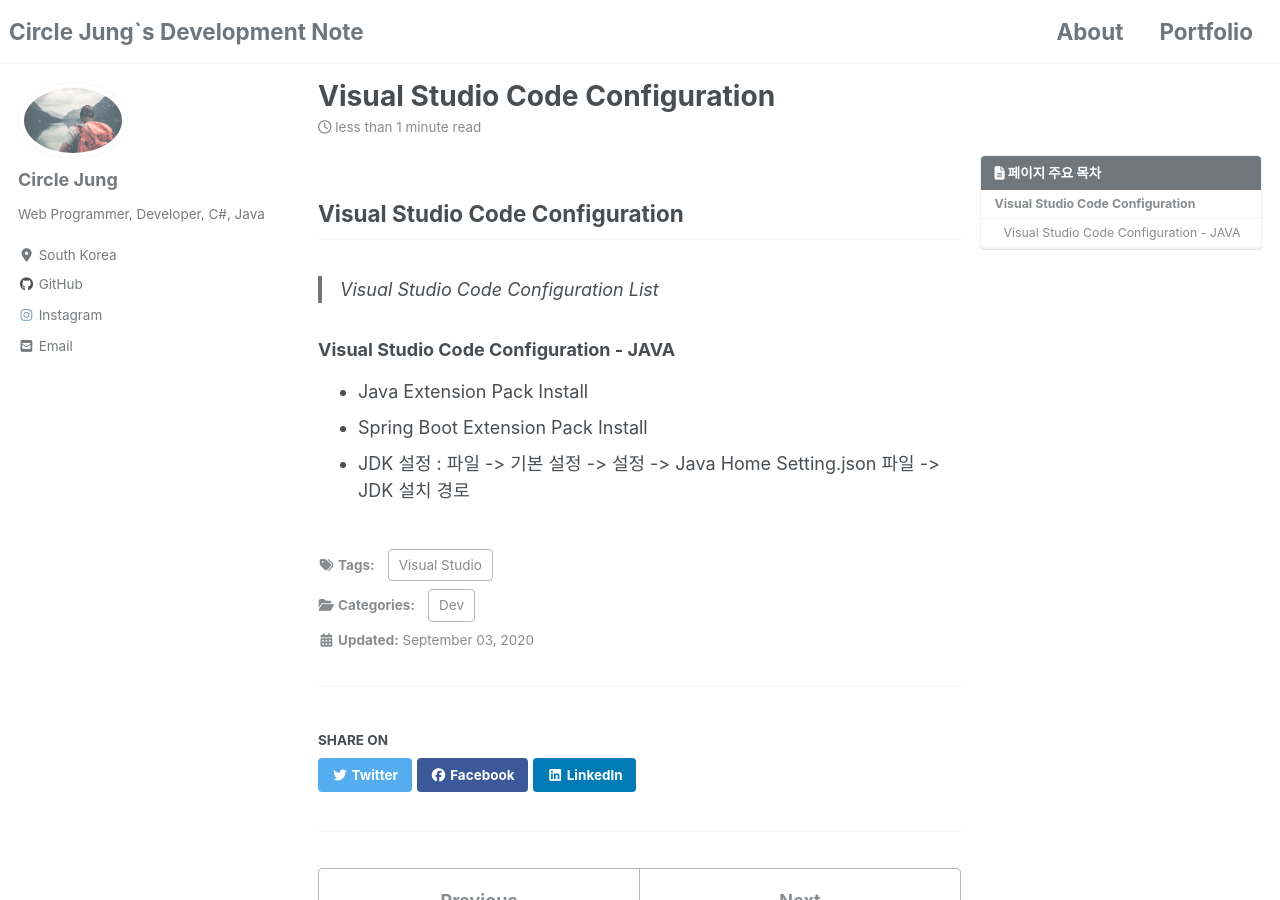
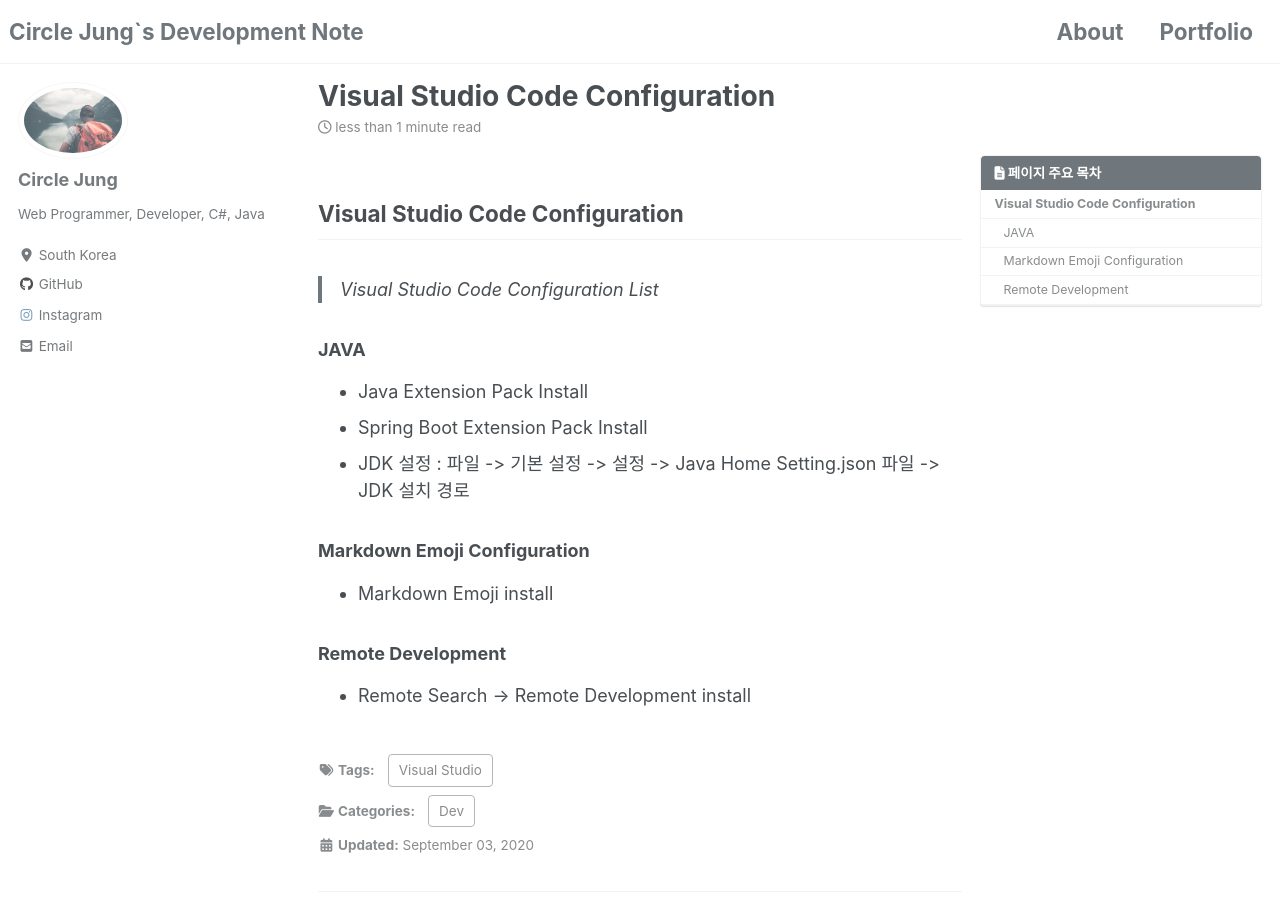
Before and after one commit to jwh0124/jwh0124.github.io, a Jekyll site: the page built from _posts/2020-09-03-vscode_setting.md, in a window 1280 px wide and 900 px high. Built offline with Jekyll 4.4.1, drawn with Linux system fonts in a browser that asks for light colours; cached includes are drawn as plain includes; nearby versions of some CDN libraries; comment, search, counter and statistics services are not loaded; some of the changed text lies outside the part shown.

Commit message:
+ update vscode setting, add windows reg

```diff
--- a/_posts/2020-09-03-vscode_setting.md
+++ b/_posts/2020-09-03-vscode_setting.md
@@ -17,8 +17,16 @@ last_modified_at: 2020-09-03T21:16:00+09:00
 
 > Visual Studio Code Configuration List
 
-### Visual Studio Code Configuration - JAVA ###
+### JAVA ###
 
 - Java Extension Pack Install
 - Spring Boot  Extension Pack Install
 - JDK 설정 : 파일 -> 기본 설정 -> 설정 -> Java Home Setting.json 파일 -> JDK 설치 경로
+
+### Markdown Emoji Configuration ###
+
+- Markdown Emoji install
+
+### Remote Development ###
+
+- Remote Search -> Remote Development install
```
Also changed, not shown: _posts/2021-03-24-add_windows_reg.md (added, +31 -0 lines).
